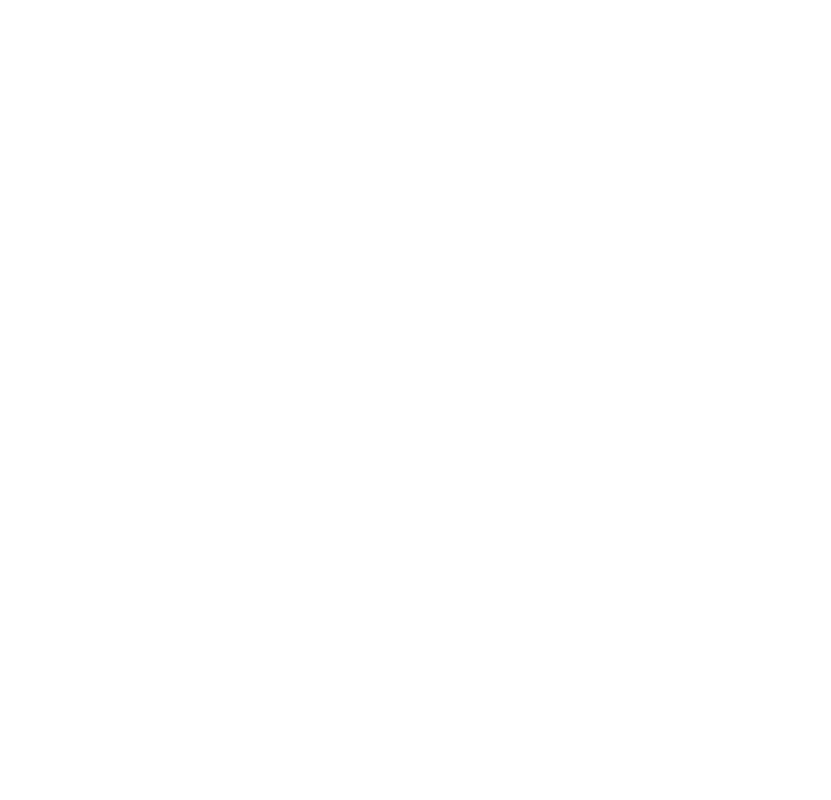
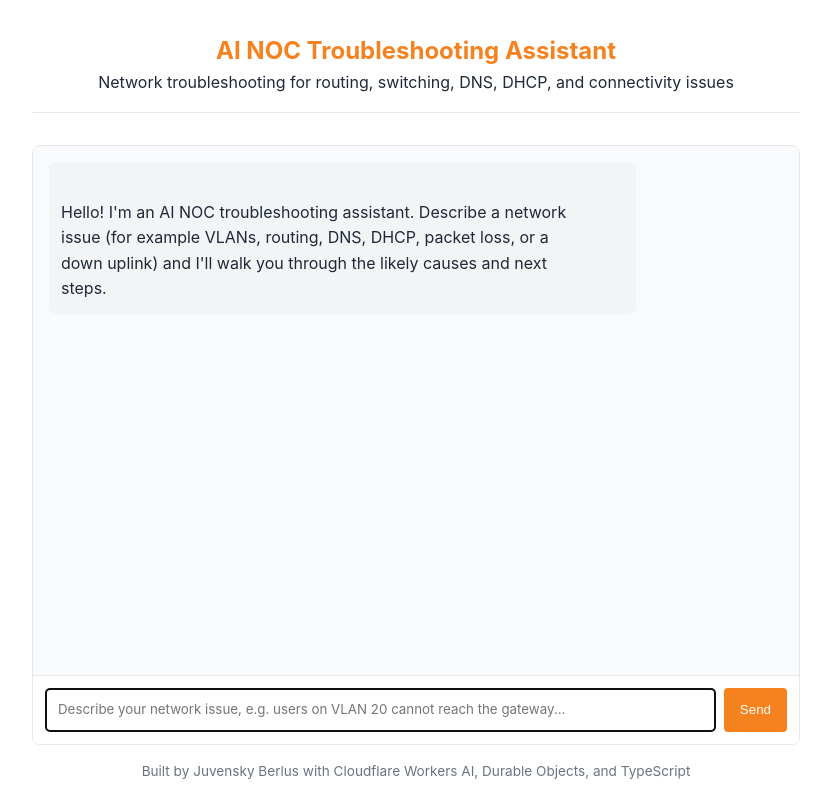
Before and after one commit to Juvensky/ai-noc-troubleshooting, a website: page public/index.html in a window 1280 px wide. Shown: the whole page, without its empty margins (224-1055 px from the left). Drawn offline with Linux system fonts and the light colour scheme.

Commit message:
index.html

```diff
--- a/public/index.html
+++ b/public/index.html
@@ -149,3 +149,63 @@
 				color: var(--text-light);
 				padding: 1rem;
 			}
+
+			.typing-indicator.visible {
+				display: block;
+			}
+
+			footer {
+				margin-top: 1rem;
+				text-align: center;
+				font-size: 0.85rem;
+				color: var(--text-light);
+			}
+		</style>
+	</head>
+	<body>
+		<header>
+			<h1>AI NOC Troubleshooting Assistant</h1>
+			<p>
+				Network troubleshooting for routing, switching, DNS, DHCP, and
+				connectivity issues
+			</p>
+		</header>
+
+		<div class="chat-container">
+			<div id="chat-messages" class="chat-messages">
+				<div class="message assistant-message">
+					<p>
+						Hello! I'm an AI NOC troubleshooting assistant. Describe a network
+						issue (for example VLANs, routing, DNS, DHCP, packet loss, or a
+						down uplink) and I'll walk you through the likely causes and next
+						steps.
+					</p>
+				</div>
+			</div>
+
+			<div class="typing-indicator" id="typing-indicator">
+				Analyzing the issue...
+			</div>
+
+			<div class="message-input">
+				<textarea
+					id="user-input"
+					placeholder="Describe your network issue, e.g. users on VLAN 20 cannot reach the gateway..."
+					rows="1"
+					autofocus
+				></textarea>
+				<button id="send-button">Send</button>
+			</div>
+		</div>
+
+		<footer>
+			<p>
+				Built by Juvensky Berlus with Cloudflare Workers AI, Durable Objects,
+				and TypeScript
+			</p>
+		</footer>
+
+		<!-- Chat app script -->
+		<script src="chat.js"></script>
+	</body>
+</html>
```
